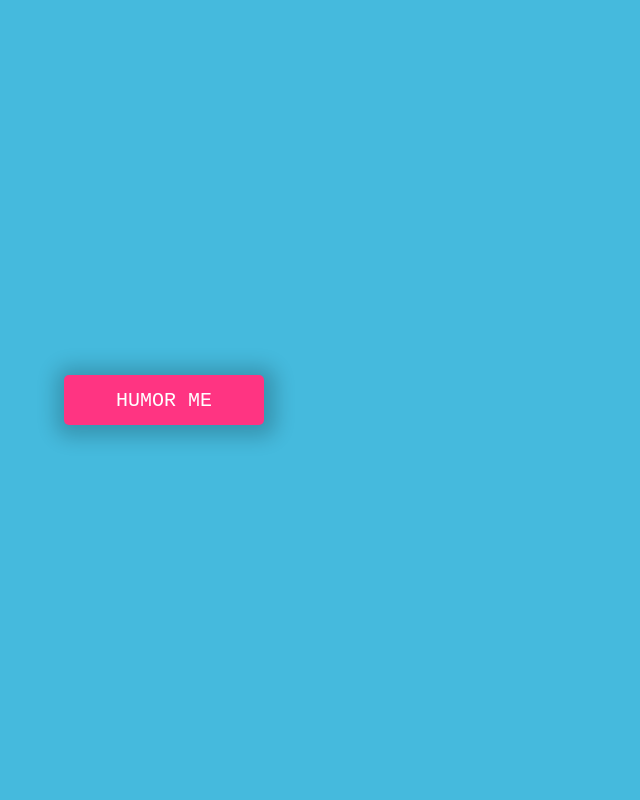
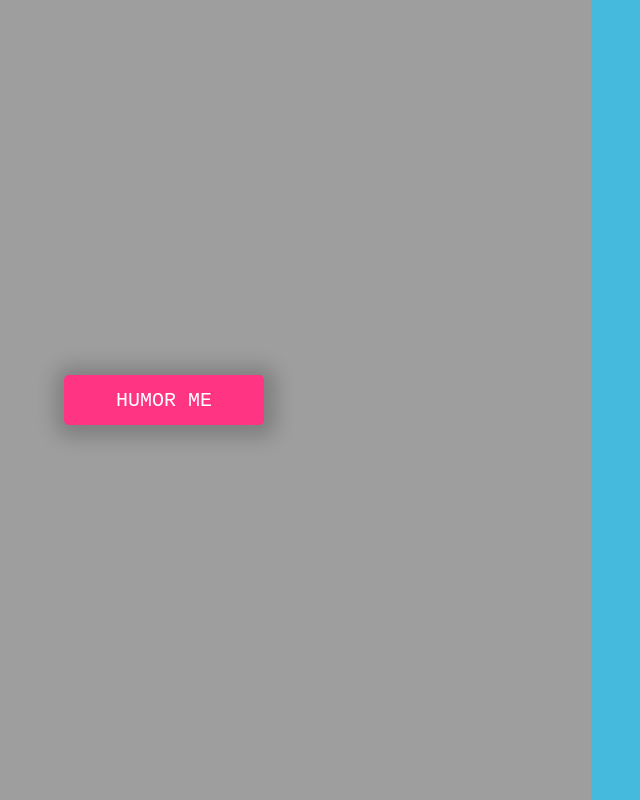
Before and after one commit to Yahyaabbakar92/text-to-speech-joke-teller, a plain HTML site: page index.html in a window 1280 px wide. Shown: the whole page, without its empty margins (476-1116 px from the left). Drawn offline with Linux system fonts and the light colour scheme; the site is published under a folder, as on GitHub Pages, so addresses that start at the root find nothing.

Commit message:
removed backslash from the background url

```diff
--- a/style.css
+++ b/style.css
@@ -14,7 +14,7 @@ body {
 	flex-direction: column;
 	justify-content: center;
 	align-items: center;
-	background: url('/imgs/robot.gif');
+	background: url('imgs/robot.gif');
 	background-size: contain;
 	background-position: left center;
 	background-repeat: no-repeat;
```
